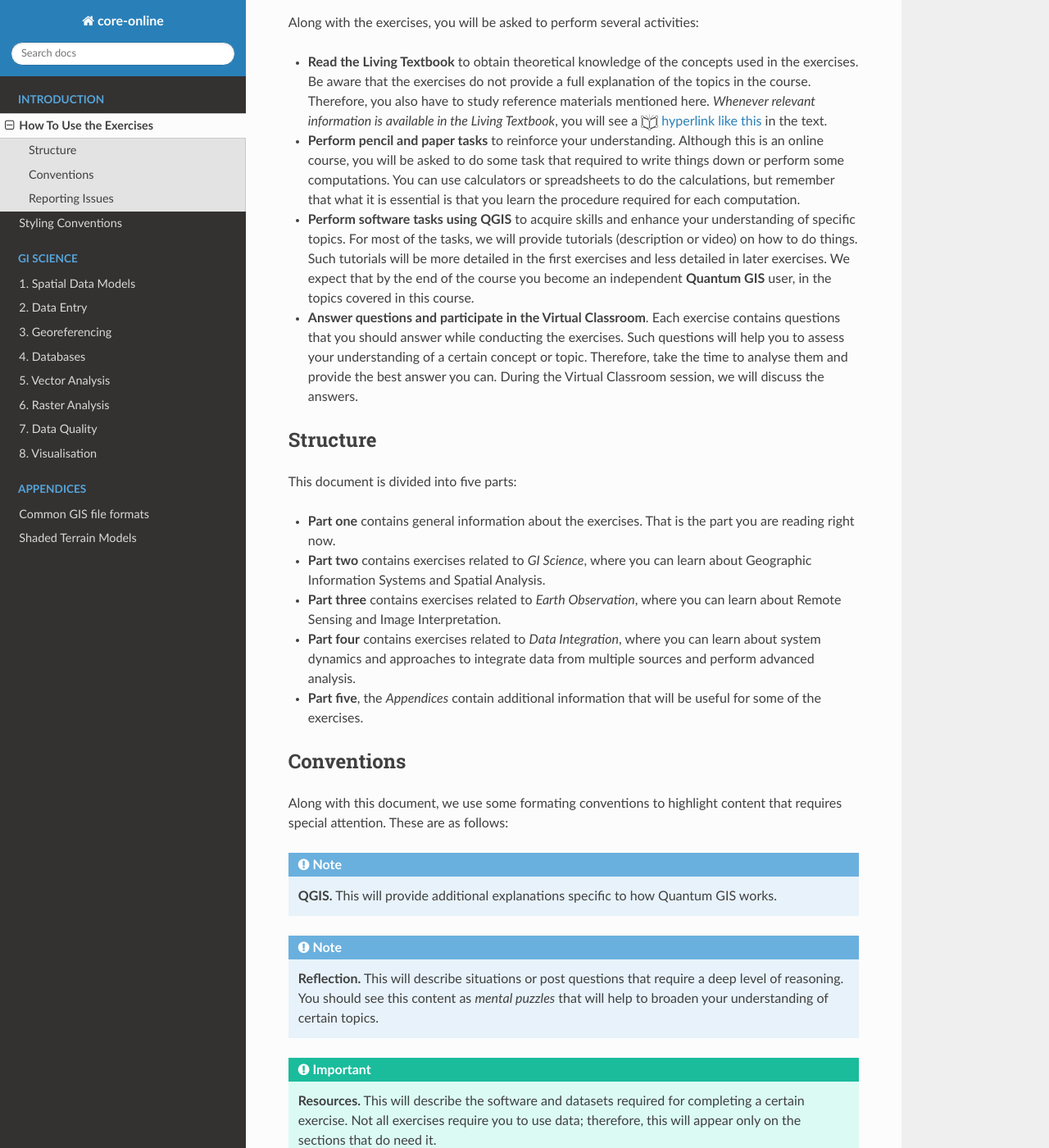
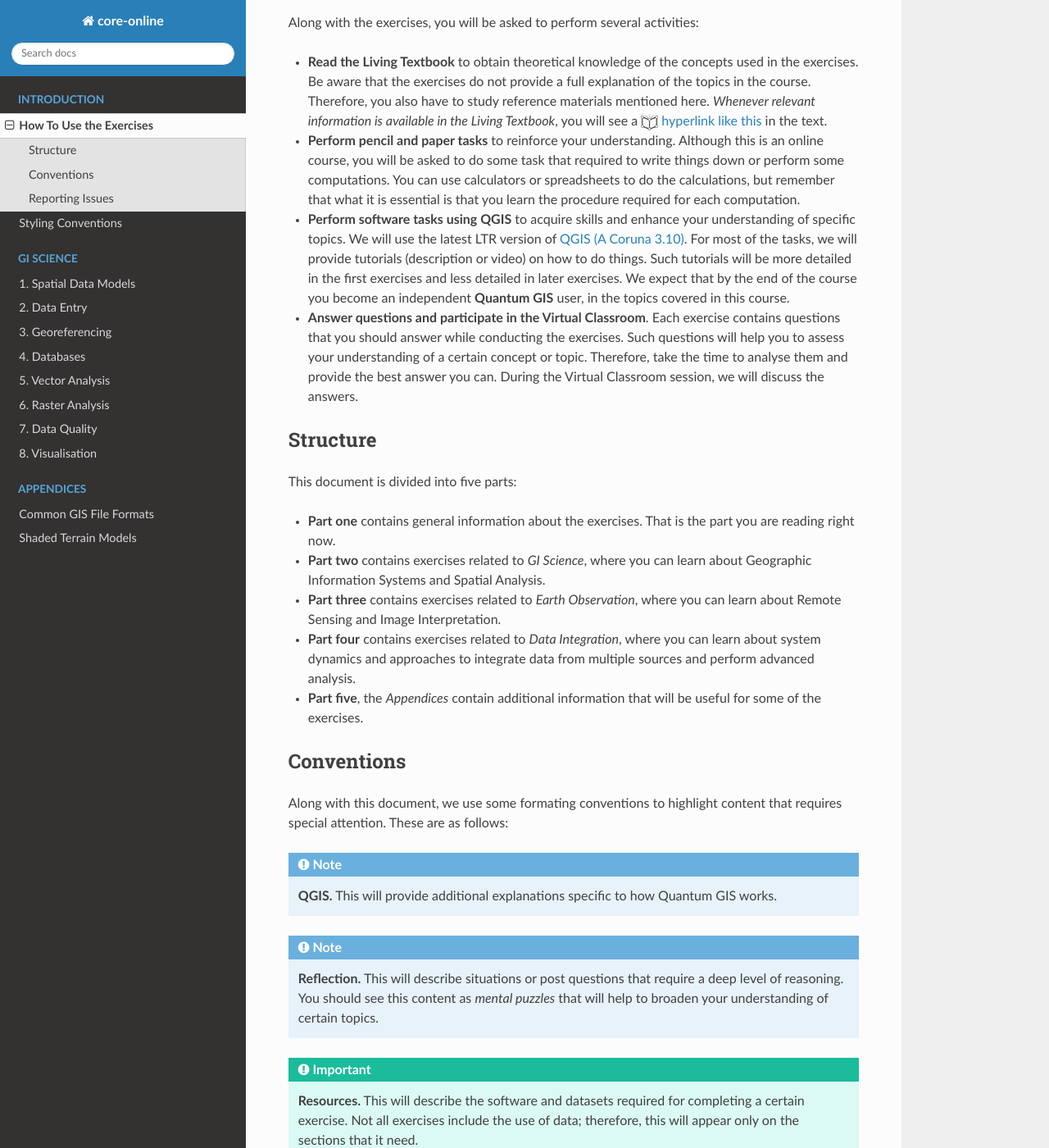
Before and after one commit to manuGil/online-core, a Sphinx documentation site: the page built from docs/source/how-to.rst, in a window 1280 px wide and 1400 px high, scrolled down 216 px. Shown: the whole window at 82% size. Built offline with Sphinx 7.4.7 and the Read the Docs theme 2.0.0, drawn with Linux system fonts in a browser that asks for light colours; some of the changed text lies outside the part shown.

Commit message:
change to version 4.0.0

```diff
--- a/docs/source/apendices/gis-formats.rst
+++ b/docs/source/apendices/gis-formats.rst
@@ -1,6 +1,6 @@
 .. _gis-formats:
 
-Common GIS file formats
+Common GIS File Formats
 =======================
 
 .. danger::
--- a/docs/source/conf.py
+++ b/docs/source/conf.py
@@ -28,7 +28,7 @@
 author = 'Manuel G. Garcia'
 
 # The full version, including alpha/beta/rc tags
-release = '0.0.1'
+release = '4.0.0'
 
 # Name of the master document.
 master_doc = 'index'
--- a/docs/source/data-quality.rst
+++ b/docs/source/data-quality.rst
@@ -15,6 +15,7 @@
     + ``geodesic_marks.gpgk`` – peaks signaled by geodetic marks;
     + ``peaks.gpgk`` – geomorphological features (peaks);
     + ``bias.qgs`` – a QGIS project preloaded with the datasets described below;
+
         + ``extent.gpgk``;
         + ``aereal_photo.tif``;
     + ``road.gpkg`` – a vector dataset representing a road;
--- a/docs/source/how-to.rst
+++ b/docs/source/how-to.rst
@@ -9,7 +9,7 @@
 
 + **Perform pencil and paper tasks** to reinforce your understanding. Although this is an online course, you will be asked to do some task that required to write things down or perform some computations. You can use calculators or spreadsheets to do the calculations, but remember that what it is essential is that you learn the procedure required for each computation.
 
-+ **Perform software tasks using QGIS** to acquire skills and enhance your understanding of specific topics. For most of the tasks, we will provide tutorials (description or video) on how to do things. Such tutorials will be more detailed in the first exercises and less detailed in later exercises. We expect that by the end of the course you become an independent **Quantum GIS** user, in the topics covered in this course.
++ **Perform software tasks using QGIS** to acquire skills and enhance your understanding of specific topics. We will use the latest LTR version of `QGIS (A Coruna 3.10) <https://qgis.org/en/site/forusers/download.html>`_. For most of the tasks, we will provide tutorials (description or video) on how to do things. Such tutorials will be more detailed in the first exercises and less detailed in later exercises. We expect that by the end of the course you become an independent **Quantum GIS** user, in the topics covered in this course.
 
 + **Answer questions and participate in the Virtual Classroom**. Each exercise contains questions that you should answer while conducting the exercises. Such questions will help you to assess your understanding of a certain concept or topic.  Therefore, take the time to analyse them and provide the best answer you can. During the Virtual Classroom session, we will discuss the answers.
 
@@ -44,7 +44,7 @@
 
 .. important::
    **Resources.**
-   This will describe the software and datasets required for completing a certain exercise. Not all exercises require you to use data; therefore, this will appear only on the sections that do need it.
+   This will describe the software and datasets required for completing a certain exercise. Not all exercises include the use of data; therefore, this will appear only on the sections that it need.
 
 
 .. attention::
--- a/docs/source/layout.rst
+++ b/docs/source/layout.rst
@@ -102,7 +102,6 @@
 
 *A short sentence introducing the video below and including a* `hyperlink. <https://player.vimeo.com/external/316725601.hd.mp4?s=c6af68bb5180619816eb0b847933d22d0f2972f2&profile_id=175filename=Basic_Digitizing.mp4>`_
 
-.. todo:: this also
 
 .. raw:: html
 
```
Also changed, not shown: other parts of docs/source/how-to.rst (+1 -1 lines).
